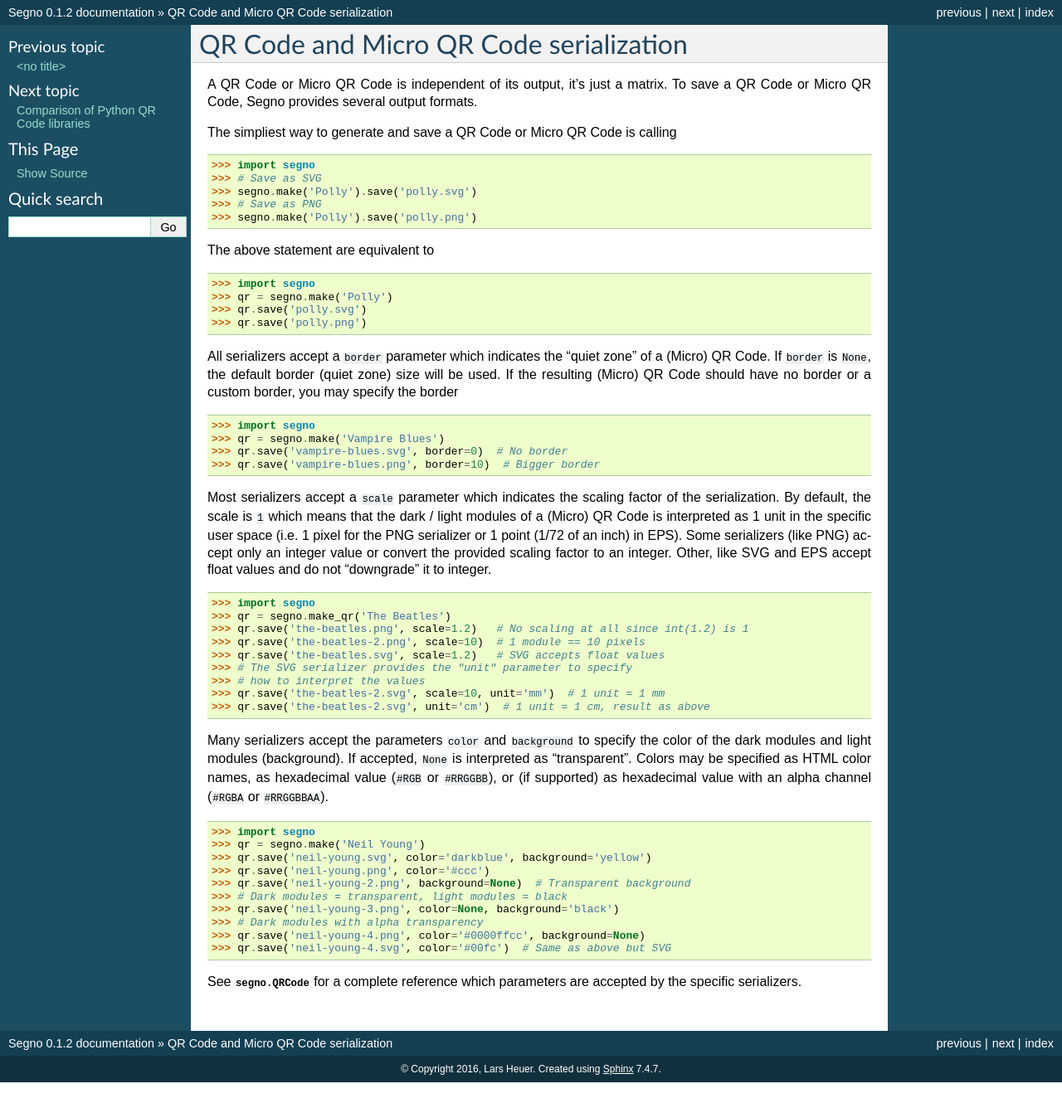
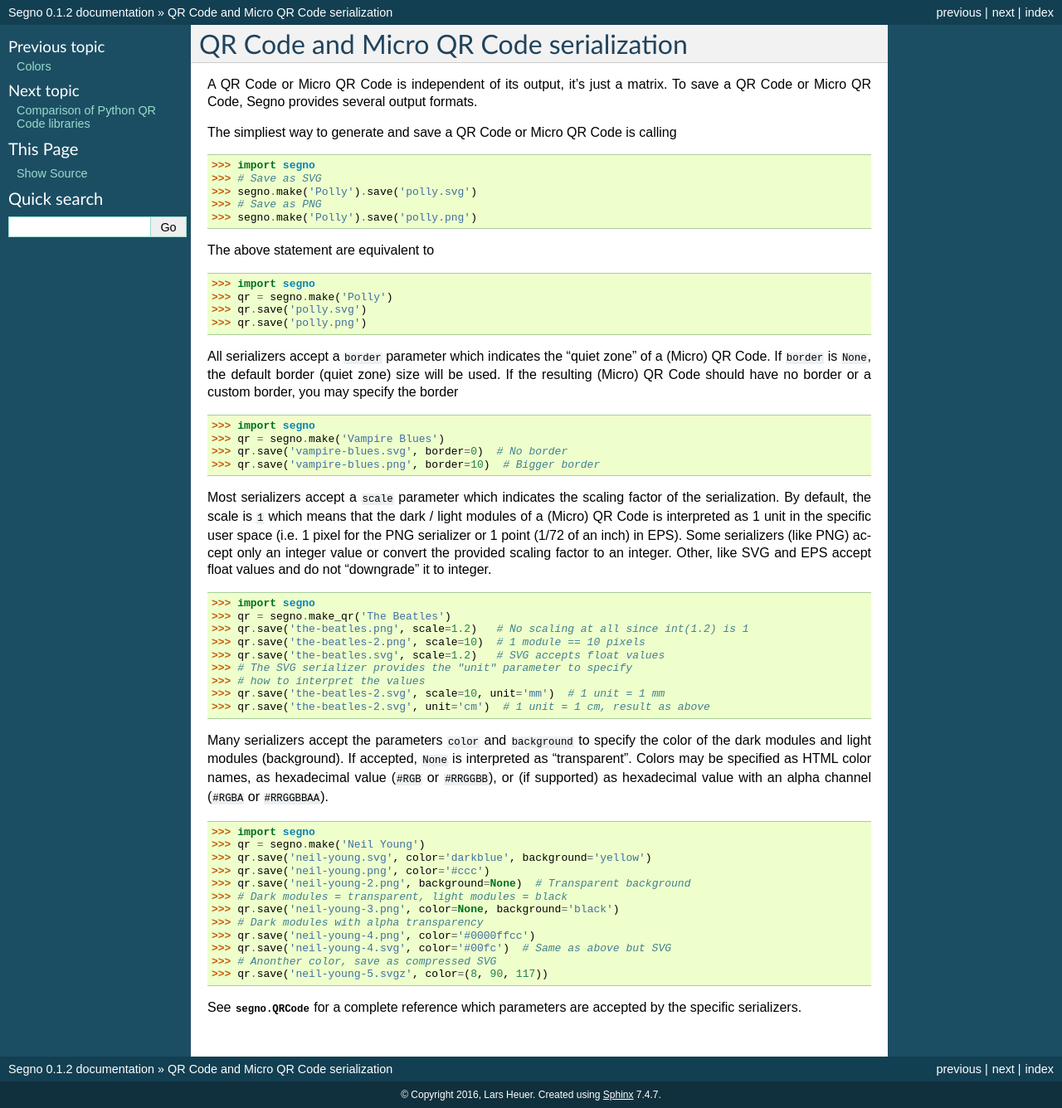
Before and after one commit to heuer/segno, a Sphinx documentation site: the page built from docs/serializers.rst, in a window 1280 px wide. Shown: the whole page at 83% size. Built offline with Sphinx 7.4.7, drawn with Linux system fonts in a browser that asks for light colours; the version number is read from the project's files by our own code; before the commit the page ends 1305 px from its top, so only the background shows below that.

Commit message:
Updated serializer examples

```diff
--- a/docs/serializers.rst
+++ b/docs/serializers.rst
@@ -75,8 +75,10 @@ hexadecimal value with an alpha channel (``#RGBA`` or ``#RRGGBBAA``).
     >>> # Dark modules = transparent, light modules = black
     >>> qr.save('neil-young-3.png', color=None, background='black')
     >>> # Dark modules with alpha transparency
-    >>> qr.save('neil-young-4.png', color='#0000ffcc', background=None)
+    >>> qr.save('neil-young-4.png', color='#0000ffcc')
     >>> qr.save('neil-young-4.svg', color='#00fc')  # Same as above but SVG
+    >>> # Anonther color, save as compressed SVG
+    >>> qr.save('neil-young-5.svgz', color=(8, 90, 117))
 
 
 See :py:class:`segno.QRCode` for a complete reference which parameters are
```
Also changed, not shown: docs/colors.rst (+14 -0 lines).
